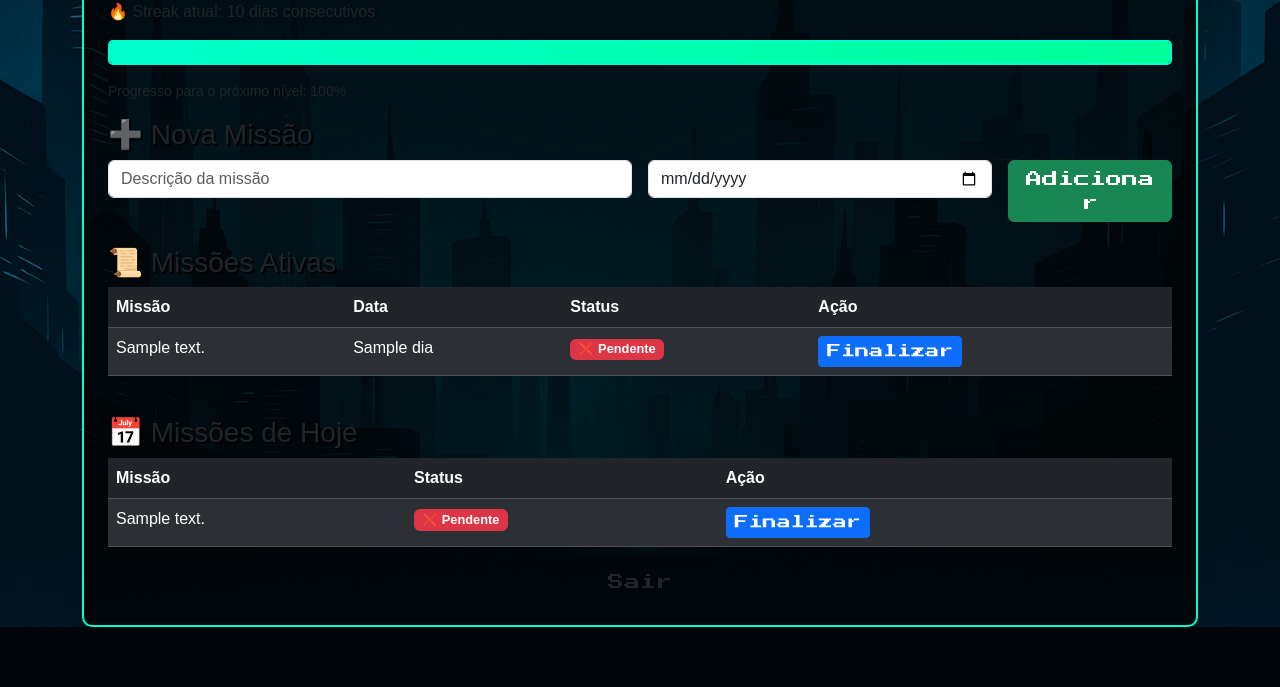
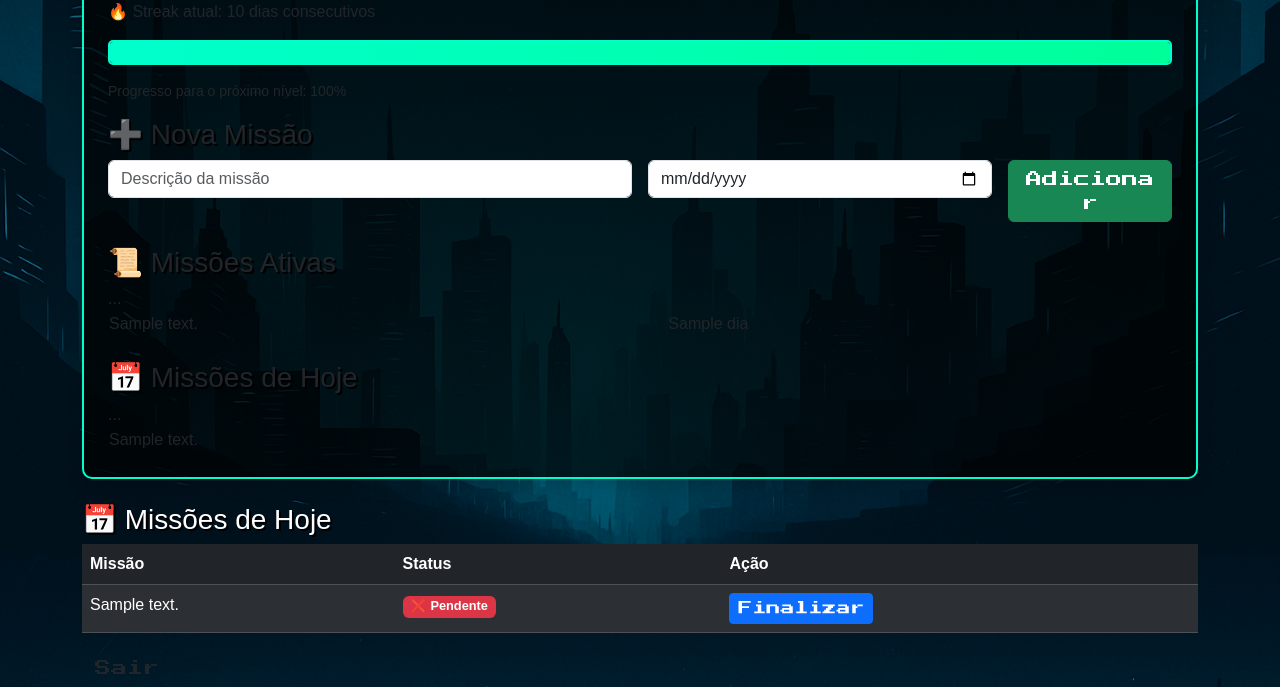
Before and after one commit to lhdsf123-png/lista, a Python web app: template tarefas lista/templates/index.html in a window 1280 px wide. Shown: the part 298-985 px from the top of the page. Before the commit the page ends 925 px from the top, so only its background shows below. Run offline with Jinja, Linux system fonts and the light colour scheme; the template is opened without the code that fills it: most values are stand-ins (such as "Sample title", 1, 10 or a date in 2020).

Commit message:
Update index.html

```diff
--- a/tarefas lista/templates/index.html
+++ b/tarefas lista/templates/index.html
@@ -96,38 +96,26 @@
 
              <!-- Missões Ativas -->
 <h3 class="mt-4">📜 Missões Ativas</h3>
-            <div class="table-responsive">
-                <table class="table table-dark table-striped table-hover">
-                    <thead>
-                        <tr>
-                            <th>Missão</th>
-                            <th>Data</th>
-                            <th>Status</th>
-                            <th>Ação</th>
-                        </tr>
-                    </thead>
-                    <tbody>
+<table>
   {% for tarefa in usuario.tarefas %}
     <tr>
       <td>{{ tarefa.descricao }}</td>
       <td>{{ tarefa.dia }}</td>
-                            <td>
-                                {% if tarefa.concluida %}
-                                    <span class="badge bg-success">✔ Concluída</span>
-                                {% else %}
-                                    <span class="badge bg-danger">❌ Pendente</span>
-                                {% endif %}
-                            </td>
-                            <td>
-                                {% if not tarefa.concluida %}
-                                    <a href="{{ url_for('concluir_tarefa', tarefa_id=tarefa.id) }}"
-                                       class="btn btn-primary btn-sm"
-                                       onclick="playVictorySound()">Finalizar</a>
-                                {% endif %}
-                            </td>
+      ...
     </tr>
   {% endfor %}
-                    </tbody>
+</table>
+
+<!-- Missões de Hoje -->
+<h3 class="mt-4">📅 Missões de Hoje</h3>
+<table>
+  {% for tarefa in tarefas_do_dia %}
+    <tr>
+      <td>{{ tarefa.descricao }}</td>
+      ...
+    </tr>
+  {% endfor %}
+</table>
                 </table>
             </div>
 
```
Lines whose indentation alone changed are shown as unchanged.
